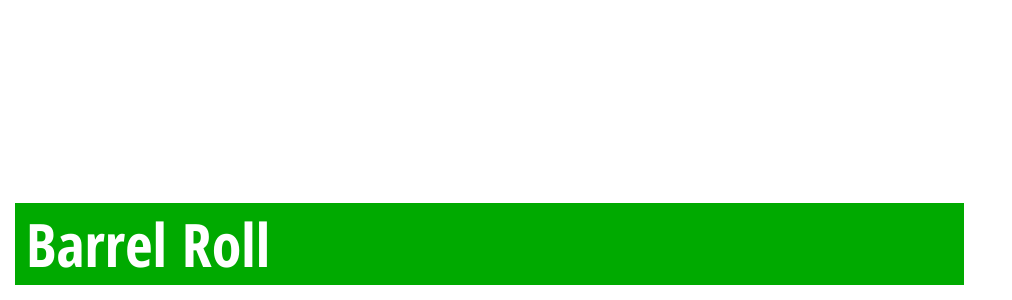
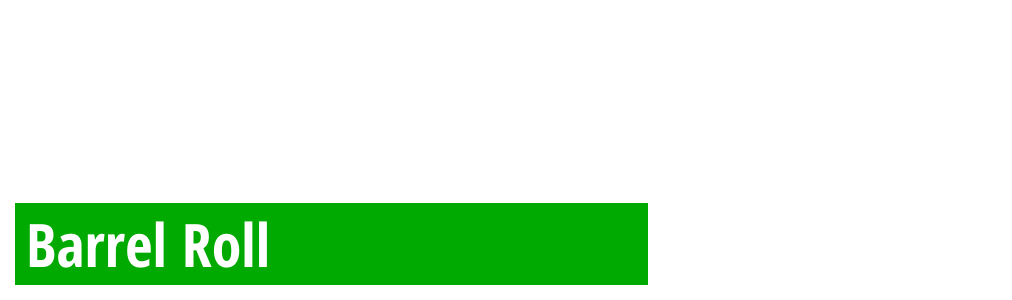
Before and after one commit to lf87/twitch-random-game-picker, a plain HTML site: page index.html in a window 1280 px wide. Shown: the part 500-800 px from the top of the page, without its empty margins (0-1012 px from the left). Drawn offline with Linux system fonts and the light colour scheme.

Commit message:
CSS Transform 'transition' removed due to issue

```diff
--- a/style.css
+++ b/style.css
@@ -22,7 +22,7 @@
 
   /* Customisable variables */
   --background-colour: #00aa00;
-  --width: 75%;
+  --width: 50%;
   --easing: var(--ease-out-quint);
 }
 
@@ -35,6 +35,7 @@ body {
   justify-content: flex-start;
   padding-bottom: 15px;
   padding-left: 15px;
+  overflow: hidden;
 }
 
 #container {
@@ -50,7 +51,7 @@ body {
   white-space: nowrap;
   overflow: hidden;
   max-width: 100%;
-  transition: opacity 1s var(--easing), transform 1s var(--easing);
+  transition: opacity 1s var(--easing);
   transform: translate3d(-100%, 0, 0);
   opacity: 0;
 }
@@ -91,14 +92,3 @@ body {
 #container.complete #text {
   width: auto;
 }
-
-/*
-#display {
-  padding-bottom: 10px;
-  width: auto;
-  height: auto;
-  font-weight: bold;
-  color: white;
-  text-shadow: 2px 0 0 #000, -2px 0 0 #000, 0 2px 0 #000, 0 -2px 0 #000, 1px 1px #000, -1px -1px 0 #000, 1px -1px 0 #000,
-    -1px 1px 0 #000;
-} */
```
Also changed, not shown: 1 other file.
